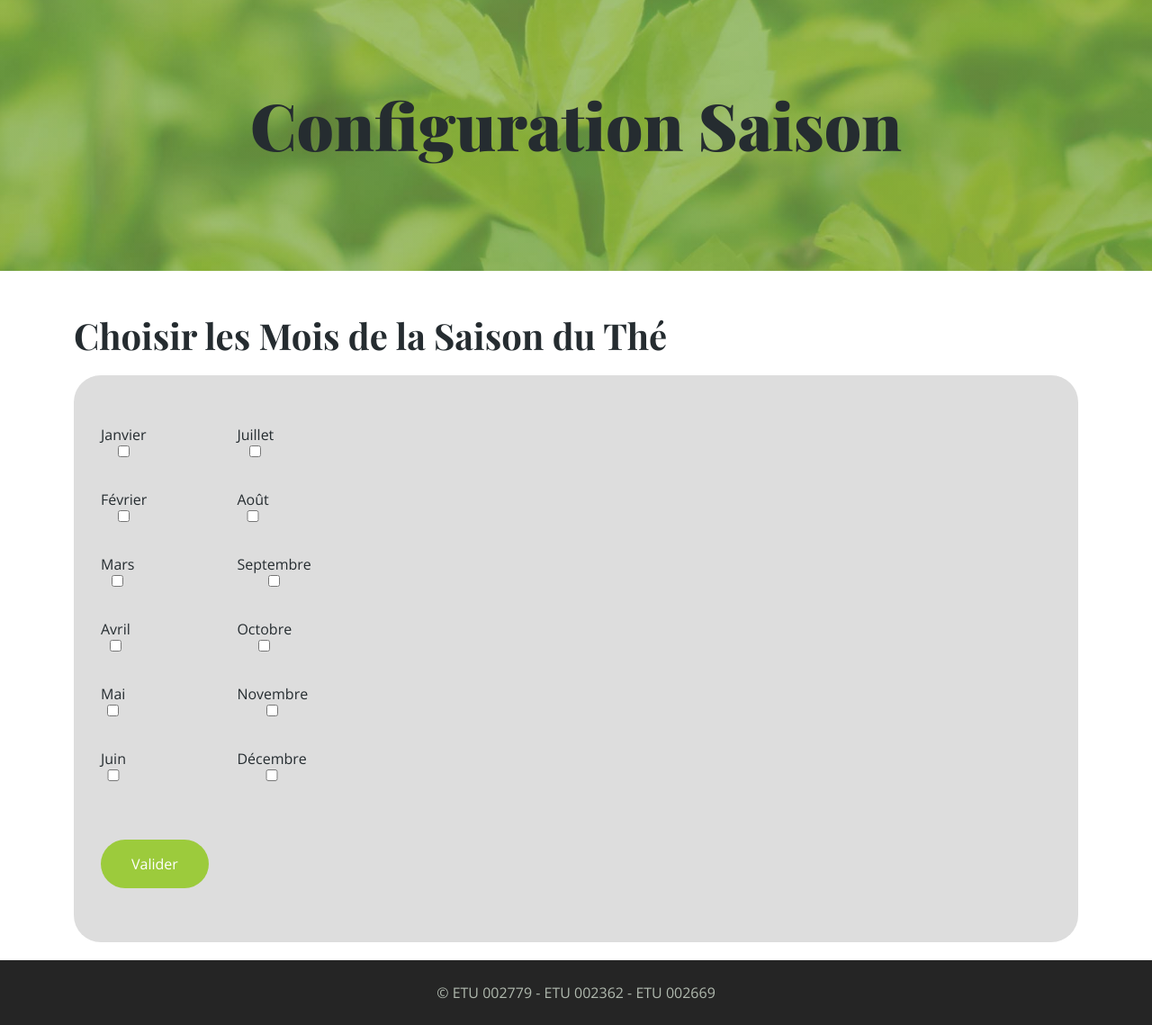
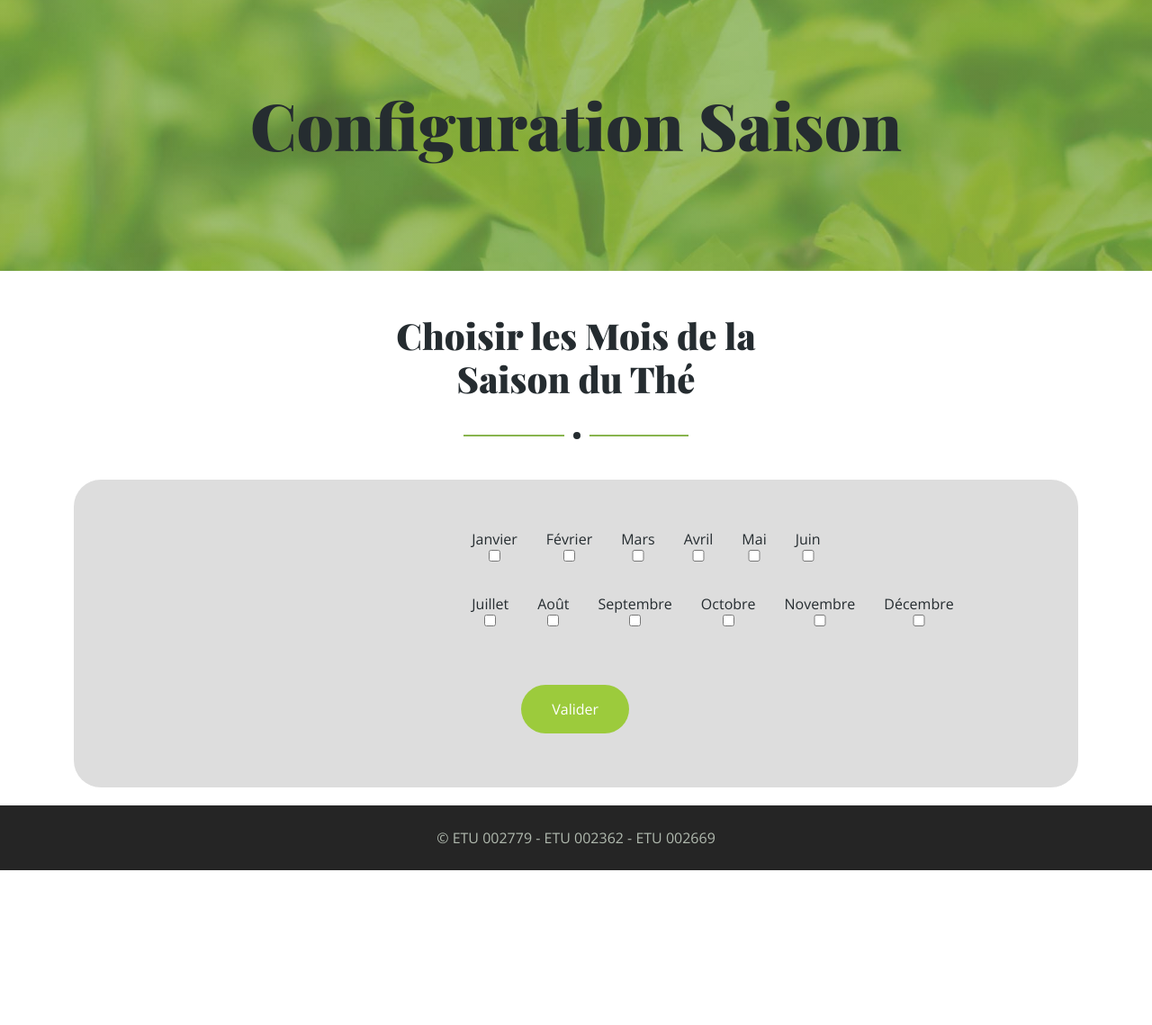
Before and after one commit to Miarantsoo/Exam30h, a PHP site: page /pages/configuration-saison.php in a window 1280 px wide. Shown: the part 77-1216 px from the top of the page at 90% size. After the commit the page ends 1044 px from the top, so only its background shows below. Run offline with PHP 8.4, Linux system fonts and the light colour scheme; some libraries are stand-ins or nearby versions.

Commit message:
css resultat

```diff
--- a/assets/css/style-insert.css
+++ b/assets/css/style-insert.css
@@ -63,6 +63,7 @@ button{
     border-radius: 30px;
     cursor: pointer;
     transition: background-color 0.3s ease;
+    margin-left: 55px;
 }
 
 .divcheckbox{
@@ -72,19 +73,16 @@ button{
     padding: 30px;
     display: flex;
     align-items: center;
+    justify-content: center;
+    padding-left: 350px;
 }
 
-.boxcheck{
-    display: flex;
-    align-items: center;
+#page-resultat .col-md-6 {
+    width: 100%;
 }
 
-#page-resultat .mt-5 {
+.boxinitial{
     display: flex;
-    align-items: center;
+    motion-rotation: reverse;
+    justify-content: space-between
 }
-
-#configuration-saison .row mt-4{
-    display: flex;
-    align-items: center;
-}
--- a/pages/configuration-saison.php
+++ b/pages/configuration-saison.php
@@ -71,12 +71,16 @@
         </div>
     </div>
 
+    <div class="section-title text-center mx-auto wow fadeInUp" data-wow-delay="0.1s" style="max-width: 500px; visibility: visible; animation-delay: 0.1s; animation-name: fadeInUp;">
+        <h1 class="display-6">Choisir les Mois de la Saison du Thé</h1>
+    </div>
+
     <div class="container mt-5">
-        <h1>Choisir les Mois de la Saison du Thé</h1>
         <div  class="divcheckbox">
             <form id="" action="#">
-                <div class="row mt-4">
-                    <div class="col-md-2">
+                <div class="row mt-4 boxinitial d-flex flex-column">
+                    <div class="col-md-6">
+                        <div class="box d-flex flex-row justify-content-around gap-3">
                             <label> Janvier<input type="checkbox" name="mois" value="1"></label><br>
                             <label> Février<input type="checkbox" name="mois" value="2"></label><br>
                             <label> Mars<input type="checkbox" name="mois" value="3"></label><br>
@@ -84,13 +88,16 @@
                             <label> Mai<input type="checkbox" name="mois" value="5"></label><br>
                             <label> Juin<input type="checkbox" name="mois" value="6"></label><br>
                         </div>
-                    <div class="col-md-2 offset-md-8">
+                    </div>
+                    <div class="col-md-6">
+                        <div class="box d-flex flex-row justify-content-around gap-3" >
                             <label> Juillet<input type="checkbox" name="mois" value="7"></label><br>
                             <label> Août<input type="checkbox" name="mois" value="8"></label><br>
                             <label> Septembre<input type="checkbox" name="mois" value="9"></label><br>
                             <label> Octobre<input type="checkbox" name="mois" value="10"></label><br>
                             <label> Novembre<input type="checkbox" name="mois" value="11"></label><br>
                             <label> Décembre<input type="checkbox" name="mois" value="12"></label><br>
+                        </div>
                     </div>
                 </div>
                 <button type="submit">Valider</button>
```
Also changed, not shown: assets/img/logo.jpg (added). Lines whose indentation alone changed are shown as unchanged.
